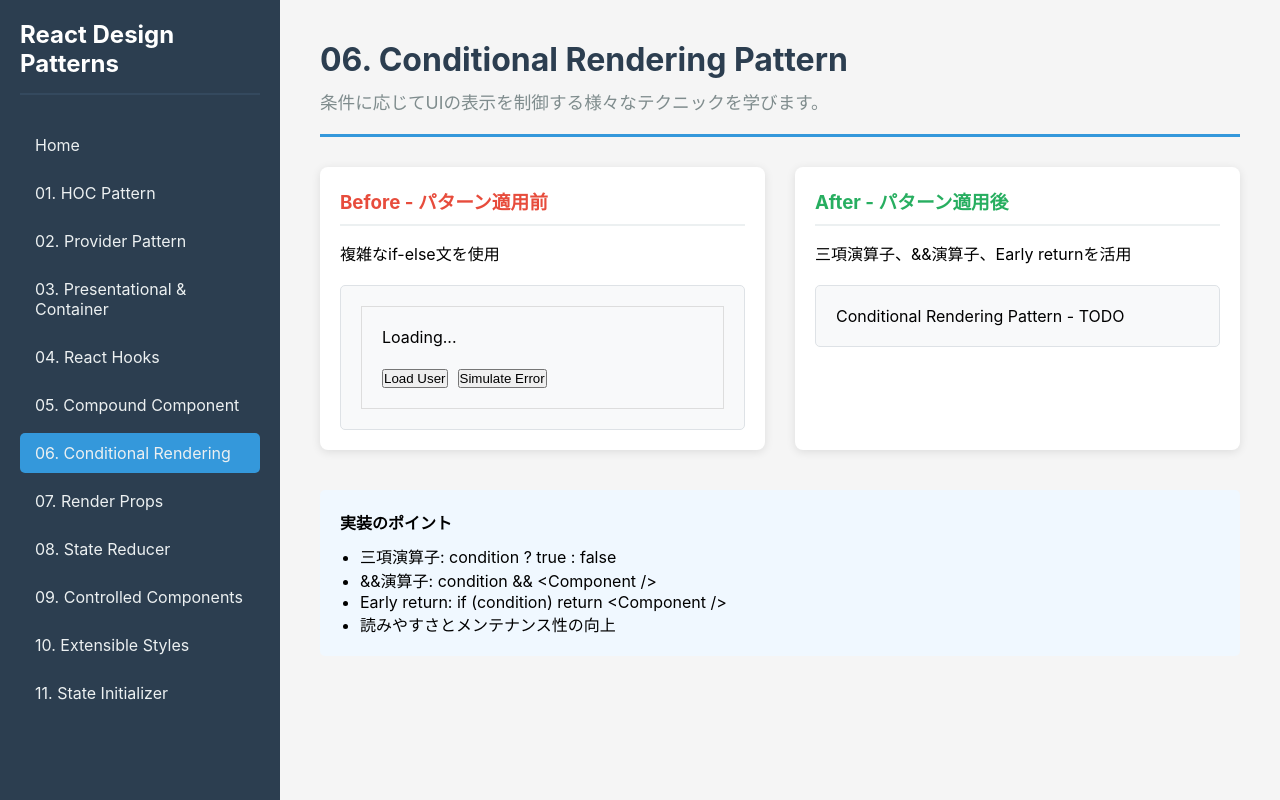
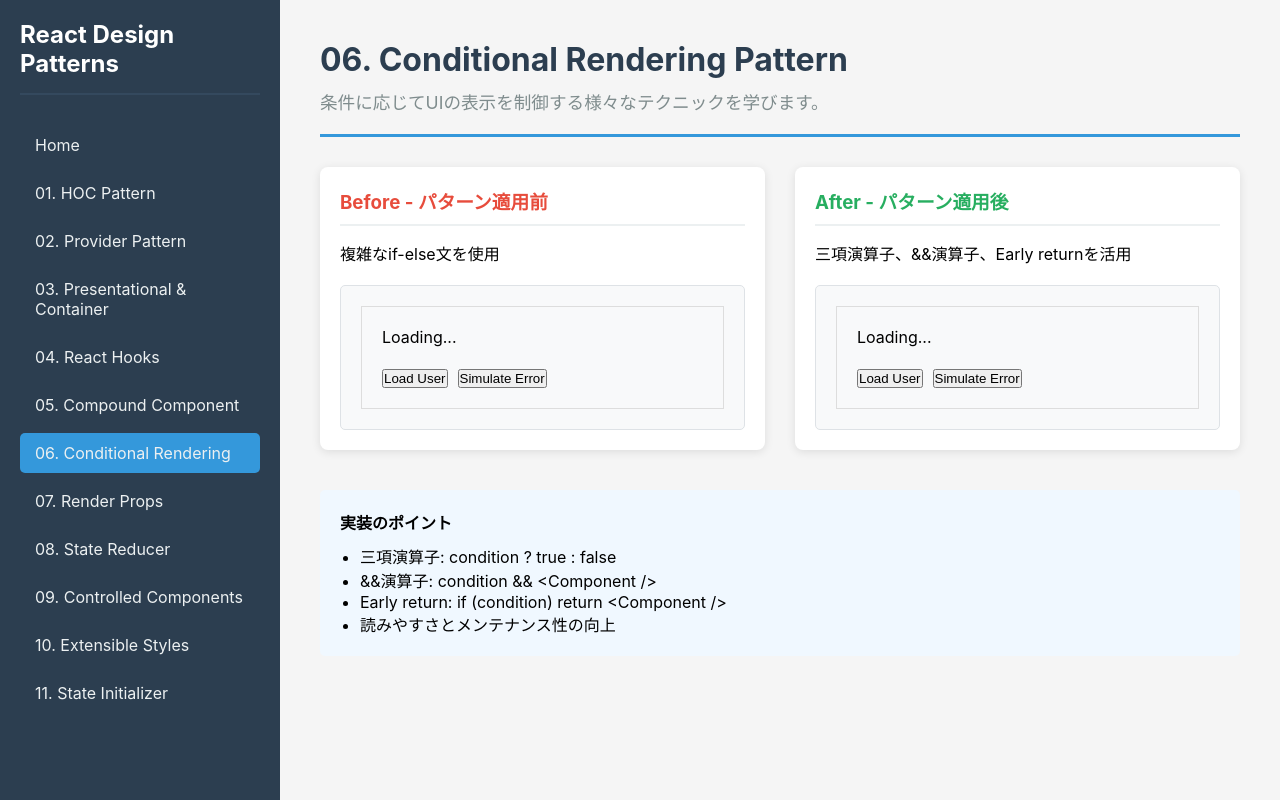
Before and after one commit to ekity1002/React-Design-Pattern-Practice, a React (Vite) app: page /conditional-rendering in a window 1280 px wide. Built offline with nearby package versions, Linux system fonts and the light colour scheme; the HTML template or start-up script is replaced by a standard one.

Commit message:
Conditional Rendering Pattern

```diff
--- a/src/patterns/06-conditional-rendering/After.tsx
+++ b/src/patterns/06-conditional-rendering/After.tsx
@@ -13,11 +13,11 @@ interface User {
 }
 
 function UserDashboard() {
-  const [_user, setUser] = useState<User | null>(null)
-  const [_loading, setLoading] = useState(true)
-  const [_error, setError] = useState<string | null>(null)
+  const [user, setUser] = useState<User | null>(null)
+  const [loading, setLoading] = useState(true)
+  const [error, setError] = useState<string | null>(null)
 
-  const _loadUser = (shouldError = false) => {
+  const loadUser = (shouldError = false) => {
     setLoading(true)
     setError(null)
     setTimeout(() => {
@@ -31,8 +31,49 @@ function UserDashboard() {
     }, 1000)
   }
 
-  // TODO: より読みやすい条件付きレンダリングに書き換える
-  return <div>Conditional Rendering Pattern - TODO</div>
+  if (loading) {
+    return (
+      <div style={{ padding: '20px', border: '1px solid #ddd' }}>
+        <div>Loading...</div>
+        <ActionButtons onLoad={loadUser} />
+      </div>
+    )
+  }
+
+  if (error) {
+    return (
+      <div style={{ padding: '20px', border: '1px solid #ddd' }}>
+        <div style={{ color: 'red' }}>Error: {error}</div>
+        <ActionButtons onLoad={loadUser} />
+      </div>
+    )
+  }
+
+  return (
+    <div style={{ padding: '20px', border: '1px solid #ddd' }}>
+      {user ? (
+        <div>
+          <h3>Welcome, {user.name}!</h3>
+          <p>Role: {user.role}</p>
+        </div>
+      ) : (
+        <div>No user data</div>
+      )}
+
+      <ActionButtons onLoad={loadUser} />
+    </div>
+  )
+}
+
+function ActionButtons({ onLoad }: { onLoad: (shildError?: boolean) => void }) {
+    return (
+    <div style={{ marginTop: '20px' }}>
+      <button onClick={() => onLoad(false)} style={{ marginRight: '10px' }}>
+        Load User
+      </button>
+      <button onClick={() => onLoad(true)}>Simulate Error</button>
+    </div>
+  )
 }
 
 export default UserDashboard
```
